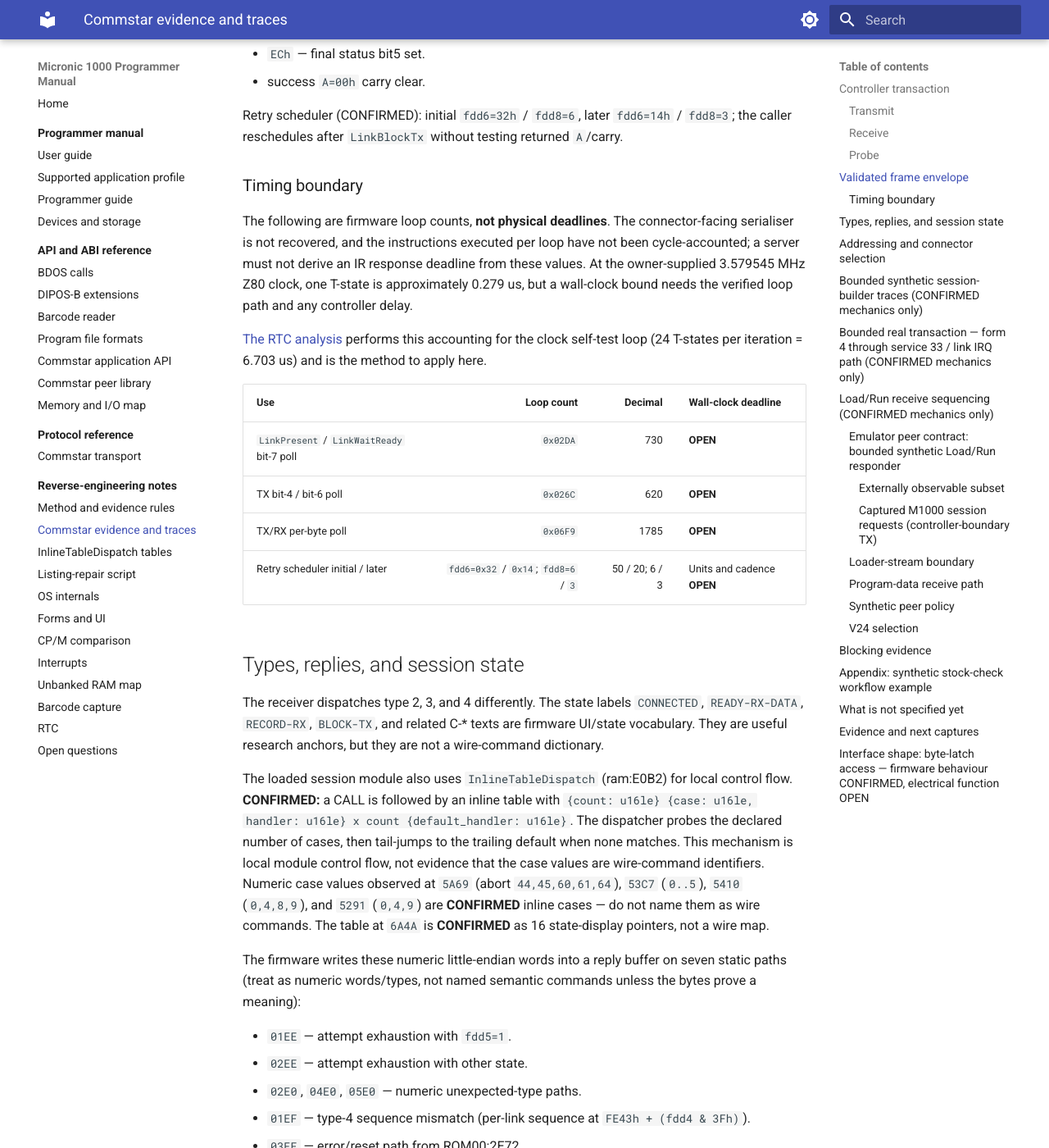
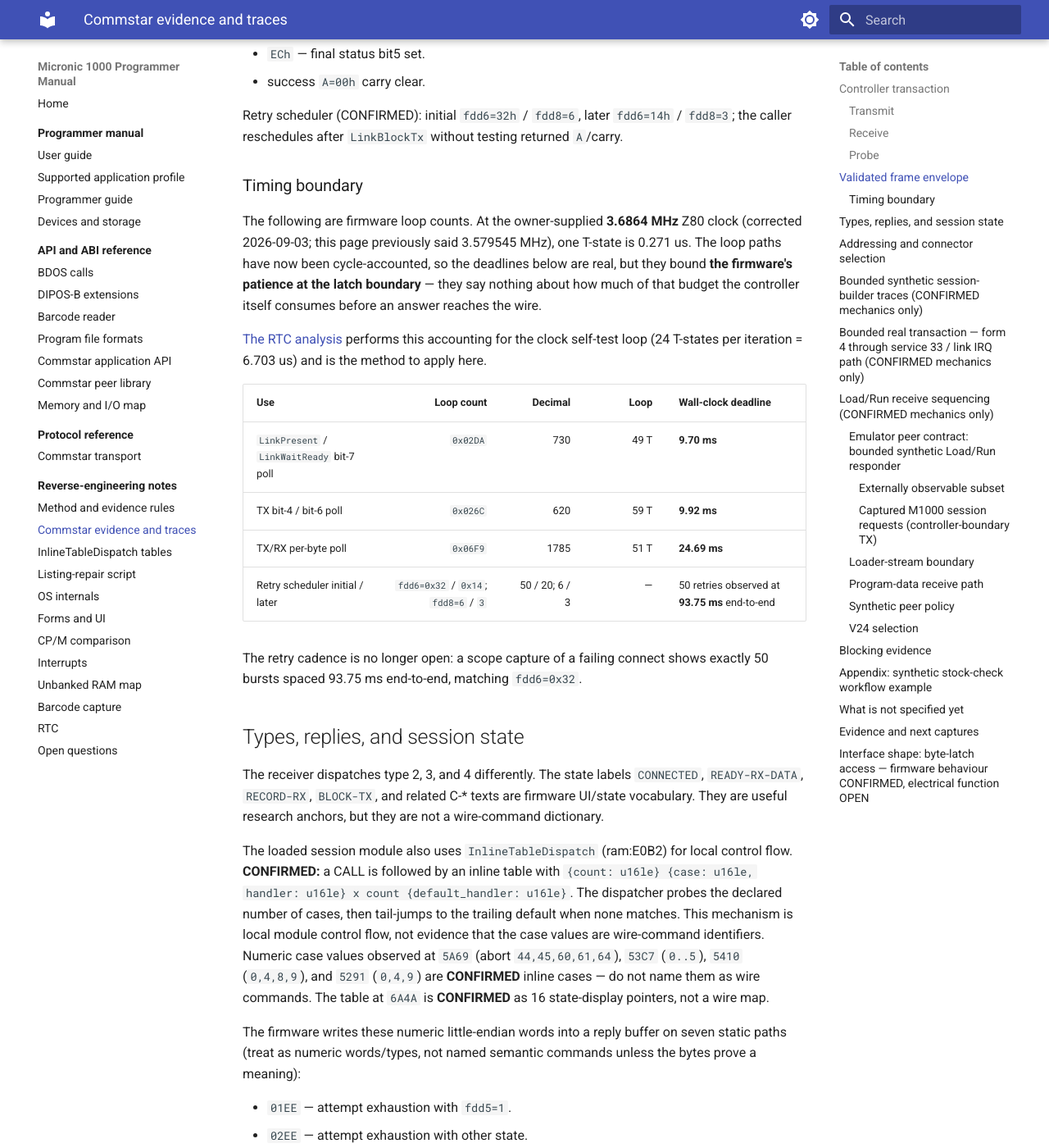
Before and after one commit to philpem/micronic1000, an MkDocs documentation site: the page built from doc/re-notes/commstar-evidence.md, in a window 1280 px wide and 1400 px high, scrolled down 4541 px. Shown: the whole window at 82% size. Built offline with MkDocs 1.6.1 and Material for MkDocs 9.7.7, drawn with Linux system fonts in a browser that asks for light colours.

Commit message:
doc: correct the Z80 clock to 3.6864 MHz and recompute derived timings
The owner corrects the CPU clock from 3.579545 MHz to 3.6864 MHz. Two
pages recorded the old figure as owner-supplied, so this is an
owner-statement conflict rather than a stale guess -- but the new figure
has independent corroboration from a scope capture of the IR link:
3.6864 MHz divides by exactly 450 to the 8192 bit/s bit clock measured on
hardware, where 3.579545 MHz has no integer divider that reaches it.

Every derived number recomputed rather than rescaled:

  protocol/commstar.md      timing budget now carries per-loop T-state
                            counts and real deadlines: 9.70 / 9.92 /
                            24.69 ms (was implicitly 3% longer)
  commstar-evidence.md      0.279 -> 0.271 us per T-state; the three
                            "OPEN" deadlines filled in now that the loop
                            paths are cycle-accounted, with the caveat
                            narrowed to what the controller consumes
  rtc.md                    24 T = 6.703 -> 6.510 us; 18935 -> 19500
                            iterations
  barcode-capture.md        15.4 -> 14.9 us per count; minimum element
                            108 -> 104 us; terminator 94 -> 92 ms
  open-questions.md         timeout-units item marked largely resolved
  research/TASKS.md         two sites

The 24 T-state figure in rtc.md is byte-verified at ROM00:2844
(INC BC / LD A,B / OR C / JP NZ = 6+4+4+10). Note added there that 19500
lands only 26 counts below the self-test window's upper bound, which looks
tight until the 1024 Hz handler's own cost is included -- so the figure is
not a usable cross-check on the clock rate in either direction without ISR
accounting, and none is attempted.

The capture this rests on is written up separately; that note and its
cross-references follow.

Co-Authored-By: Claude Opus 5 <noreply@anthropic.com>
Claude-Session: https://claude.ai/code/session_01QBz9pn8cwR4hKVMeDTvs7x

```diff
--- a/doc/re-notes/commstar-evidence.md
+++ b/doc/re-notes/commstar-evidence.md
@@ -202,23 +202,26 @@ without testing returned `A`/carry.
 
 ### Timing boundary
 
-The following are firmware loop counts, **not physical deadlines**. The
-connector-facing serialiser is not recovered, and the instructions executed
-per loop have not been cycle-accounted; a server must not derive an IR response
-deadline from these values. At the owner-supplied 3.579545 MHz Z80 clock, one
-T-state is approximately 0.279 us, but a wall-clock bound needs the verified
-loop path and any controller delay.
+The following are firmware loop counts. At the owner-supplied **3.6864 MHz**
+Z80 clock (corrected 2026-09-03; this page previously said 3.579545 MHz), one
+T-state is 0.271 us. The loop paths have now been cycle-accounted, so the
+deadlines below are real, but they bound **the firmware's patience at the latch
+boundary** — they say nothing about how much of that budget the controller
+itself consumes before an answer reaches the wire.
 
 [The RTC analysis](rtc.md#periodic-interrupt-rate-from-register-a-self-test-math)
 performs this accounting for the clock self-test loop (24 T-states per
 iteration = 6.703 us) and is the method to apply here.
 
-| Use | Loop count | Decimal | Wall-clock deadline |
-|---|---:|---:|---|
-| `LinkPresent` / `LinkWaitReady` bit-7 poll | `0x02DA` | 730 | **OPEN** |
-| TX bit-4 / bit-6 poll | `0x026C` | 620 | **OPEN** |
-| TX/RX per-byte poll | `0x06F9` | 1785 | **OPEN** |
-| Retry scheduler initial / later | `fdd6=0x32` / `0x14`; `fdd8=6` / `3` | 50 / 20; 6 / 3 | Units and cadence **OPEN** |
+| Use | Loop count | Decimal | Loop | Wall-clock deadline |
+|---|---:|---:|---:|---|
+| `LinkPresent` / `LinkWaitReady` bit-7 poll | `0x02DA` | 730 | 49 T | **9.70 ms** |
+| TX bit-4 / bit-6 poll | `0x026C` | 620 | 59 T | **9.92 ms** |
+| TX/RX per-byte poll | `0x06F9` | 1785 | 51 T | **24.69 ms** |
+| Retry scheduler initial / later | `fdd6=0x32` / `0x14`; `fdd8=6` / `3` | 50 / 20; 6 / 3 | — | 50 retries observed at **93.75 ms** end-to-end |
+
+The retry cadence is no longer open: a scope capture of a failing connect shows
+exactly 50 bursts spaced 93.75 ms end-to-end, matching `fdd6=0x32`.
 
 ## Types, replies, and session state
 
```
Also changed, not shown: doc/protocol/commstar.md (+11 -6 lines), doc/re-notes/barcode-capture.md (+4 -3 lines), doc/re-notes/open-questions.md (+7 -6 lines), doc/re-notes/rtc.md (+17 -9 lines), doc/research/TASKS.md (+4 -3 lines).
